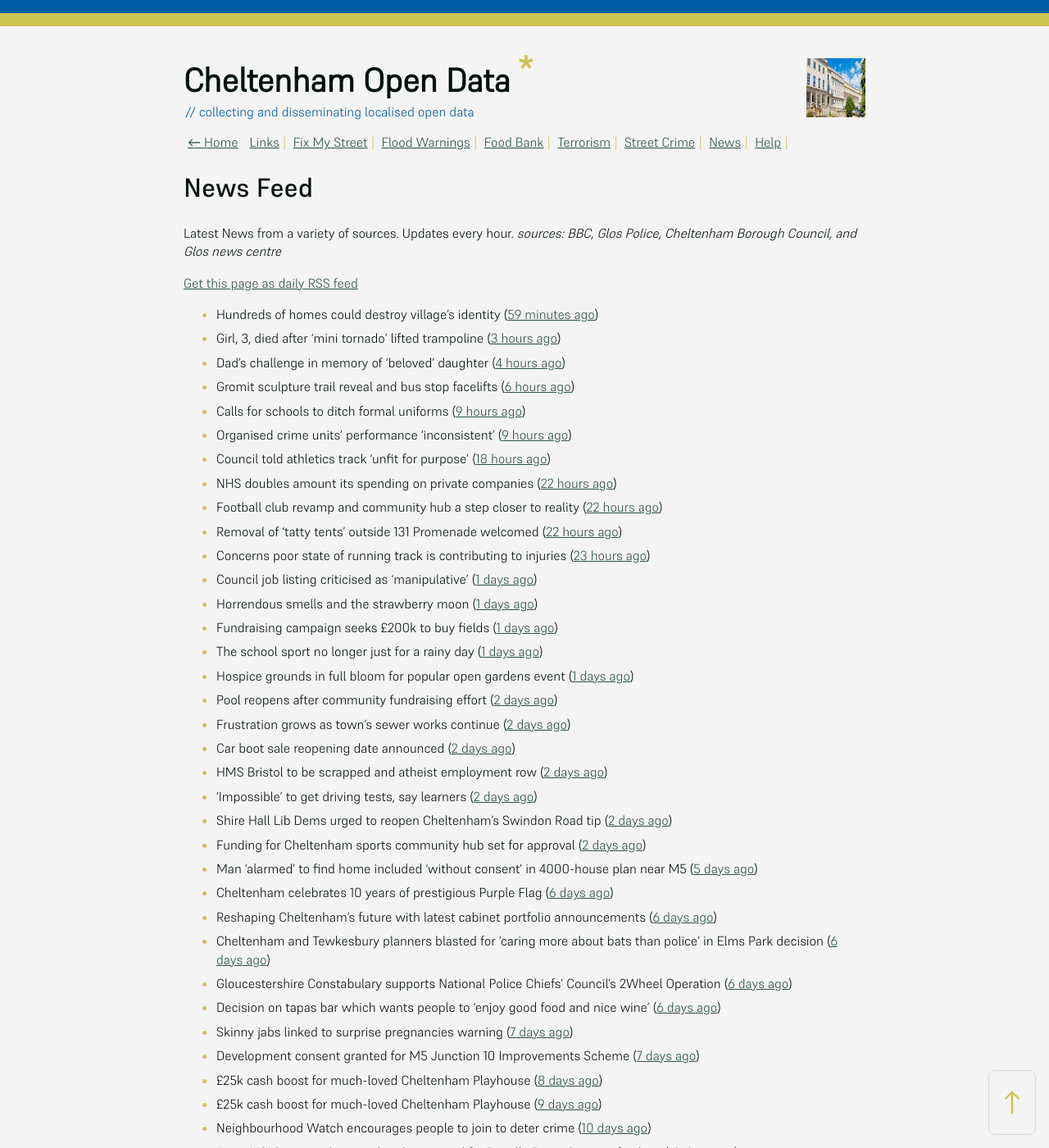
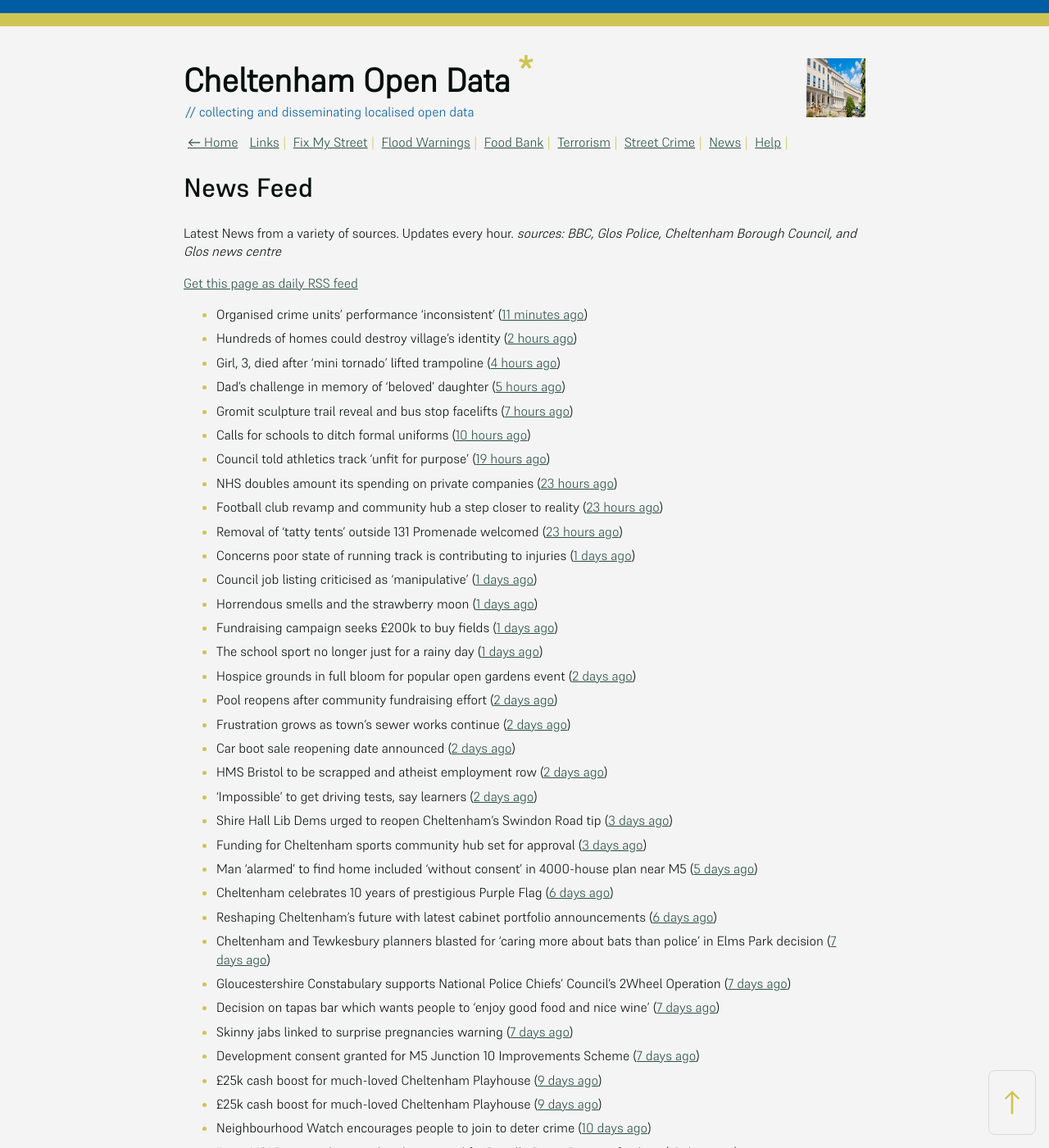
Before and after one commit to mat-0/cheltenham-open-data, a Jekyll site: the page built from _pages/news.md, in a window 1280 px wide and 1400 px high. Shown: the whole window at 82% size. Built offline with Jekyll 4.4.1, drawn with Linux system fonts in a browser that asks for light colours.

Commit message:
Updated 2025-06-12 15:57:56

```diff
--- a/_pages/news.md
+++ b/_pages/news.md
@@ -12,38 +12,38 @@ _sources: BBC, Glos Police, Cheltenham Borough Council, and Glos news centre_
 [Get this page as daily RSS feed](/daily.rss)
 
 <!-- news_marker starts -->
-- Hundreds of homes could destroy village's identity ([59 minutes ago](https://www.bbc.com/news/articles/cdj9vnpx82po))
-- Girl, 3, died after 'mini tornado' lifted trampoline ([3 hours ago](https://www.bbc.com/news/articles/cx2j9p12m52o))
-- Dad's challenge in memory of 'beloved' daughter ([4 hours ago](https://www.bbc.com/news/articles/c3e5qzklpzpo))
-- Gromit sculpture trail reveal and bus stop facelifts ([6 hours ago](https://www.bbc.com/news/articles/c706p9w35xeo))
-- Calls for schools to ditch formal uniforms ([9 hours ago](https://www.bbc.com/news/articles/c79eg0w59y8o))
-- Organised crime units' performance 'inconsistent' ([9 hours ago](https://www.bbc.com/news/articles/c8rezd6j42vo))
-- Council told athletics track 'unfit for purpose' ([18 hours ago](https://www.bbc.com/news/articles/cvg76n7dxn9o))
-- NHS doubles amount its spending on private companies ([22 hours ago](https://www.bbc.com/news/articles/cy0jzvxwr4xo))
-- Football club revamp and community hub a step closer to reality ([22 hours ago](https://gloucesternewscentre.co.uk/football-club-revamp-and-community-hub-a-step-closer-to-reality/))
-- Removal of ‘tatty tents’ outside 131 Promenade welcomed ([22 hours ago](https://gloucesternewscentre.co.uk/removal-of-tatty-tents-outside-131-promenade-welcomed/))
-- Concerns poor state of running track is contributing to injuries ([23 hours ago](https://gloucesternewscentre.co.uk/concerns-poor-state-of-running-track-is-contributing-to-injuries/))
+- Organised crime units' performance 'inconsistent' ([11 minutes ago](https://www.bbc.com/news/articles/c8rezd6j42vo))
+- Hundreds of homes could destroy village's identity ([2 hours ago](https://www.bbc.com/news/articles/cdj9vnpx82po))
+- Girl, 3, died after 'mini tornado' lifted trampoline ([4 hours ago](https://www.bbc.com/news/articles/cx2j9p12m52o))
+- Dad's challenge in memory of 'beloved' daughter ([5 hours ago](https://www.bbc.com/news/articles/c3e5qzklpzpo))
+- Gromit sculpture trail reveal and bus stop facelifts ([7 hours ago](https://www.bbc.com/news/articles/c706p9w35xeo))
+- Calls for schools to ditch formal uniforms ([10 hours ago](https://www.bbc.com/news/articles/c79eg0w59y8o))
+- Council told athletics track 'unfit for purpose' ([19 hours ago](https://www.bbc.com/news/articles/cvg76n7dxn9o))
+- NHS doubles amount its spending on private companies ([23 hours ago](https://www.bbc.com/news/articles/cy0jzvxwr4xo))
+- Football club revamp and community hub a step closer to reality ([23 hours ago](https://gloucesternewscentre.co.uk/football-club-revamp-and-community-hub-a-step-closer-to-reality/))
+- Removal of ‘tatty tents’ outside 131 Promenade welcomed ([23 hours ago](https://gloucesternewscentre.co.uk/removal-of-tatty-tents-outside-131-promenade-welcomed/))
+- Concerns poor state of running track is contributing to injuries ([1 days ago](https://gloucesternewscentre.co.uk/concerns-poor-state-of-running-track-is-contributing-to-injuries/))
 - Council job listing criticised as 'manipulative' ([1 days ago](https://www.bbc.com/news/articles/c74qk45gxygo))
 - Horrendous smells and the strawberry moon ([1 days ago](https://www.bbc.com/news/articles/c2lk8l1ypxko))
 - Fundraising campaign seeks £200k to buy fields ([1 days ago](https://www.bbc.com/news/articles/c365lx9x187o))
 - The school sport no longer just for a rainy day ([1 days ago](https://www.bbc.com/news/articles/clygej1emezo))
-- Hospice grounds in full bloom for popular open gardens event ([1 days ago](https://gloucesternewscentre.co.uk/hospice-grounds-in-full-bloom-for-popular-open-gardens-event/))
+- Hospice grounds in full bloom for popular open gardens event ([2 days ago](https://gloucesternewscentre.co.uk/hospice-grounds-in-full-bloom-for-popular-open-gardens-event/))
 - Pool reopens after community fundraising effort ([2 days ago](https://www.bbc.com/news/articles/cg5vl5zvp69o))
 - Frustration grows as town's sewer works continue ([2 days ago](https://www.bbc.com/news/articles/c5yq58qpgd7o))
 - Car boot sale reopening date announced ([2 days ago](https://www.bbc.com/news/articles/c3v54dgvq6go))
 - HMS Bristol to be scrapped and atheist employment row ([2 days ago](https://www.bbc.com/news/articles/c93lv9zr5ppo))
 - 'Impossible' to get driving tests, say learners ([2 days ago](https://www.bbc.com/news/articles/c8jgndjnlmvo))
-- Shire Hall Lib Dems urged to reopen Cheltenham’s Swindon Road tip ([2 days ago](https://gloucesternewscentre.co.uk/shire-hall-lib-dems-urged-to-reopen-cheltenhams-swindon-road-tip/))
-- Funding for Cheltenham sports community hub set for approval ([2 days ago](https://gloucesternewscentre.co.uk/funding-for-cheltenham-sports-community-hub-set-for-approval/))
+- Shire Hall Lib Dems urged to reopen Cheltenham’s Swindon Road tip ([3 days ago](https://gloucesternewscentre.co.uk/shire-hall-lib-dems-urged-to-reopen-cheltenhams-swindon-road-tip/))
+- Funding for Cheltenham sports community hub set for approval ([3 days ago](https://gloucesternewscentre.co.uk/funding-for-cheltenham-sports-community-hub-set-for-approval/))
 - Man ‘alarmed’ to find home included ‘without consent’ in 4000-house plan near M5 ([5 days ago](https://gloucesternewscentre.co.uk/man-alarmed-to-find-home-included-without-consent-in-4000-house-plan-near-m5/))
 - Cheltenham celebrates 10 years of prestigious Purple Flag ([6 days ago](https://www.cheltenham.gov.uk/news/article/3019/cheltenham_celebrates_10_years_of_prestigious_purple_flag))
 - Reshaping Cheltenham’s future with latest cabinet portfolio announcements ([6 days ago](https://www.cheltenham.gov.uk/news/article/3018/reshaping_cheltenhams_future_with_latest_cabinet_portfolio_announcements))
-- Cheltenham and Tewkesbury planners blasted for ‘caring more about bats than police’ in Elms Park decision ([6 days ago](https://gloucesternewscentre.co.uk/cheltenham-and-tewkesbury-planners-blasted-for-caring-more-about-bats-than-police-in-elms-park-decision/))
-- Gloucestershire Constabulary supports National Police Chiefs’ Council’s 2Wheel Operation ([6 days ago](https://gloucesternewscentre.co.uk/gloucestershire-constabulary-supports-national-police-chiefs-councils-2wheel-operation/))
-- Decision on tapas bar which wants people to ‘enjoy good food and nice wine’ ([6 days ago](https://gloucesternewscentre.co.uk/decision-on-tapas-bar-which-wants-people-to-enjoy-good-food-and-nice-wine/))
+- Cheltenham and Tewkesbury planners blasted for ‘caring more about bats than police’ in Elms Park decision ([7 days ago](https://gloucesternewscentre.co.uk/cheltenham-and-tewkesbury-planners-blasted-for-caring-more-about-bats-than-police-in-elms-park-decision/))
+- Gloucestershire Constabulary supports National Police Chiefs’ Council’s 2Wheel Operation ([7 days ago](https://gloucesternewscentre.co.uk/gloucestershire-constabulary-supports-national-police-chiefs-councils-2wheel-operation/))
+- Decision on tapas bar which wants people to ‘enjoy good food and nice wine’ ([7 days ago](https://gloucesternewscentre.co.uk/decision-on-tapas-bar-which-wants-people-to-enjoy-good-food-and-nice-wine/))
 - Skinny jabs linked to surprise pregnancies warning ([7 days ago](https://www.bbc.co.uk/sounds/play/p0lgh4cd))
 - Development consent granted for M5 Junction 10 Improvements Scheme ([7 days ago](https://gloucesternewscentre.co.uk/development-consent-granted-for-m5-junction-10-improvements-scheme/))
-- £25k cash boost for much-loved Cheltenham Playhouse ([8 days ago](https://gloucesternewscentre.co.uk/25k-cash-boost-for-much-loved-cheltenham-playhouse/))
+- £25k cash boost for much-loved Cheltenham Playhouse ([9 days ago](https://gloucesternewscentre.co.uk/25k-cash-boost-for-much-loved-cheltenham-playhouse/))
 - £25k cash boost for much-loved Cheltenham Playhouse ([9 days ago](https://www.cheltenham.gov.uk/news/article/3017/25k_cash_boost_for_much-loved_cheltenham_playhouse))
 - Neighbourhood Watch encourages people to join to deter crime ([10 days ago](https://gloucesternewscentre.co.uk/neighbourhood-watch-encourages-people-to-join-to-deter-crime/))
 - ‘Ironic’ 131 Promenade precedent being used for Pittville Pump Room cafe plans ([10 days ago](https://gloucesternewscentre.co.uk/ironic-131-promenade-precedent-being-used-for-pittville-pump-room-cafe-plans/))
```
Also changed, not shown: _data/flood.json (+5 -27 lines), _pages/fix-my-street.md (+3 -3 lines), index.md (+5 -5 lines).
